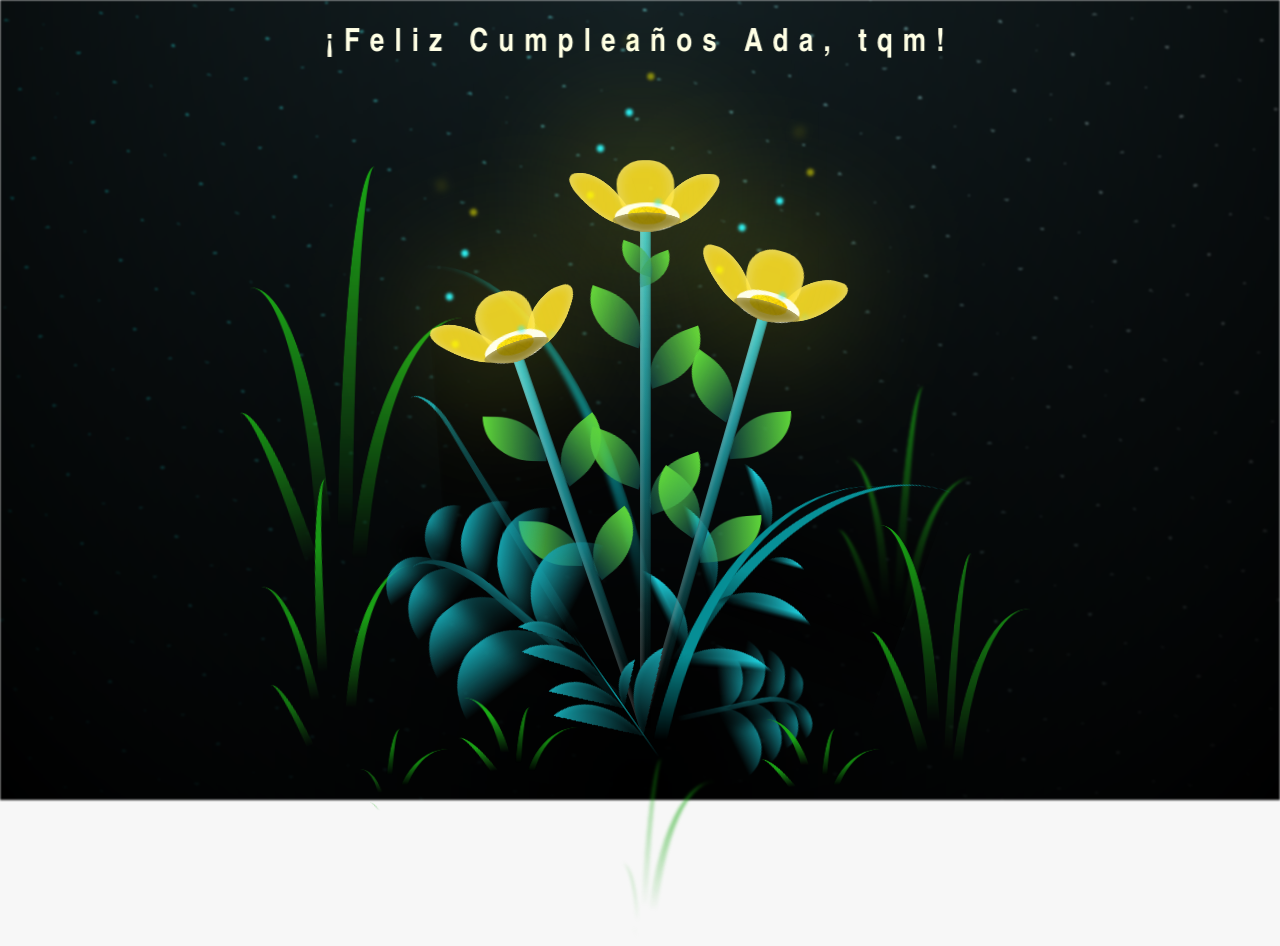
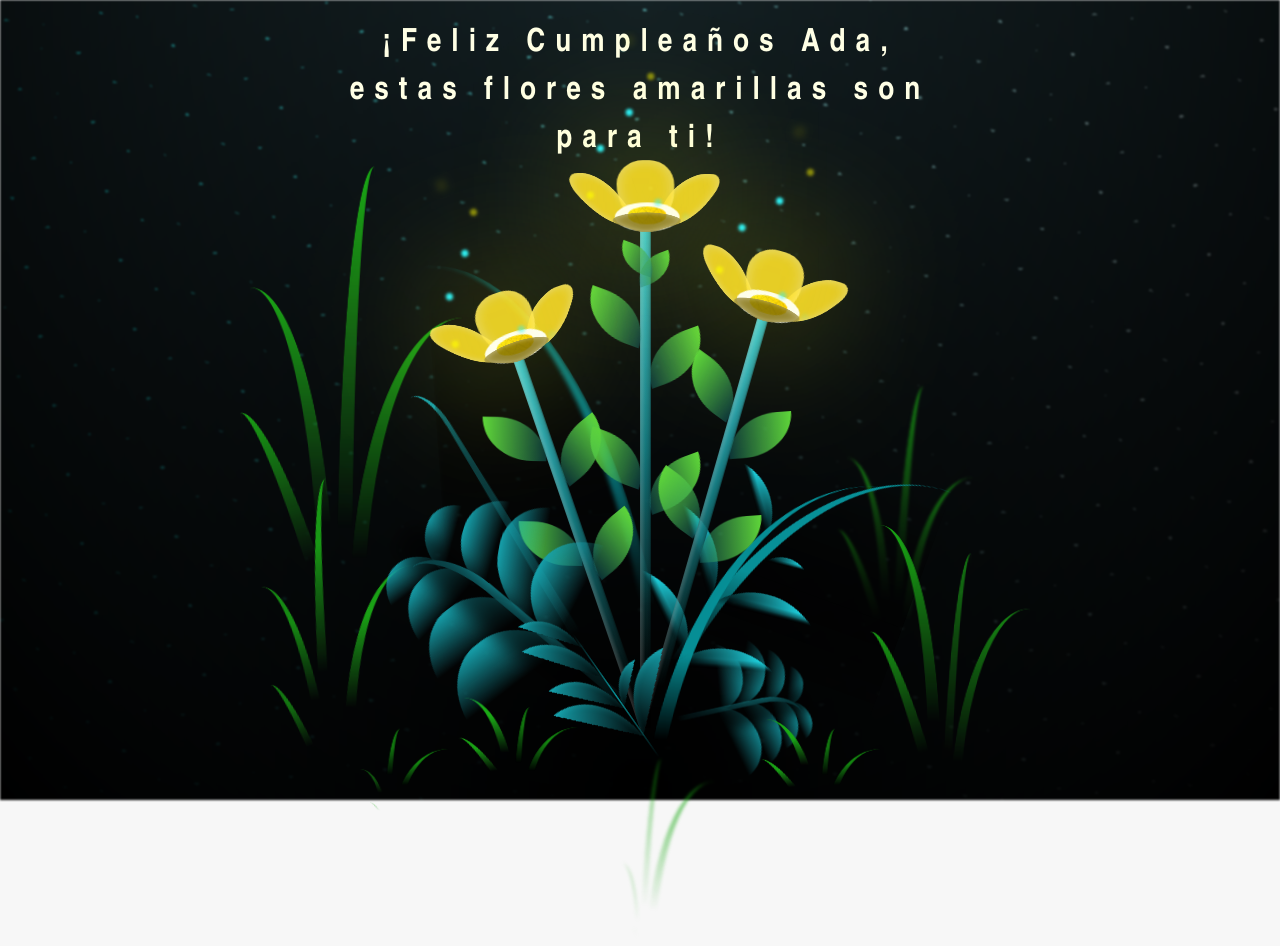
Before and after one commit to leandrocacao/15deseptiembre, a plain HTML site: page flower.html in a window 1280 px wide. Drawn offline with Linux system fonts and the light colour scheme.

Commit message:
Primer commit con el proyecto inicial

```diff
--- a/flower.html
+++ b/flower.html
@@ -14,7 +14,7 @@
 
     </div>
 
-    <h1 class="titulo">¡Feliz Cumpleaños Ada, tqm!<br> <br></h1>
+    <h1 class="titulo">¡Feliz Cumpleaños Ada, estas flores amarillas son para ti!<br> <br></h1>
     <div class="night"></div>
     <div class="flowers">
       <div class="flower flower--1">
```
